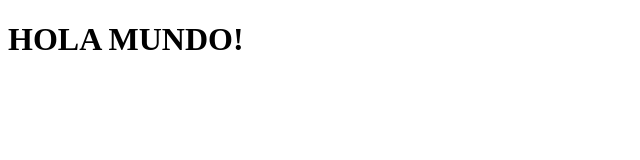
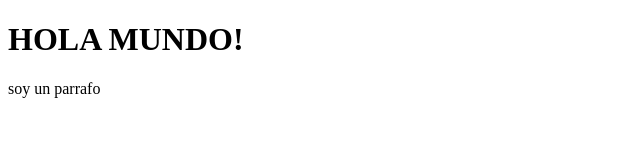
Before and after one commit to MarluDtch/git, a plain HTML site: page index.html in a window 1280 px wide. Shown: the whole page, without its empty margins (0-640 px from the left). Drawn offline with Linux system fonts and the light colour scheme.

Commit message:
Todo piola

```diff
--- a/index.html
+++ b/index.html
@@ -9,6 +9,8 @@
 <body>
 
     <h1>HOLA MUNDO!</h1>
+    <p>soy un parrafo</p>
+
 
 </body>
 </html>
```
